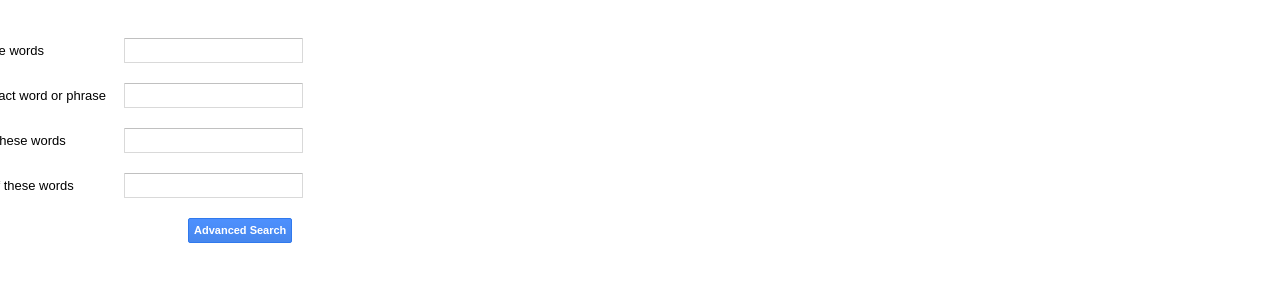
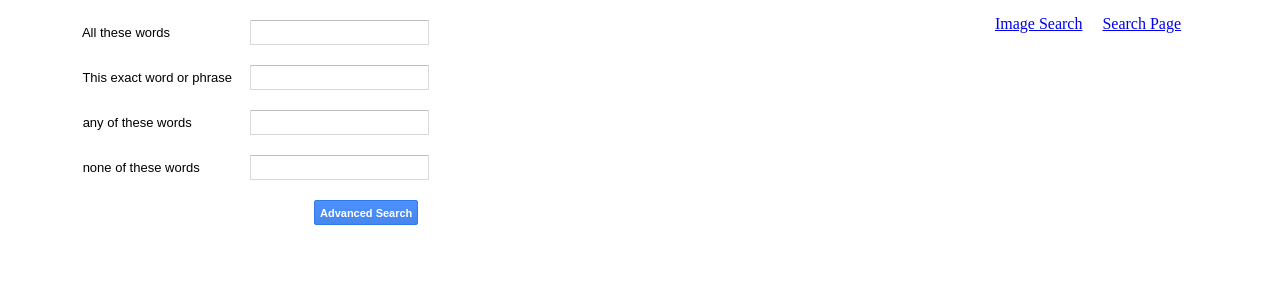
Before and after one commit to Maciel-Dev/Project0, a plain HTML site: page advancedSearch.html in a window 1280 px wide. Drawn offline with Linux system fonts and the light colour scheme.

Commit message:
'FinalV2'

```diff
--- a/advancedSearch.html
+++ b/advancedSearch.html
@@ -26,6 +26,9 @@
             <input type='submit' value='Advanced Search'>
         </form>
 
+        <a class="links" href="imageSearch.html">Image Search</a>
+        <a class="links" href="index.html">Search Page</a>
+
 
     </body>
 </html>
--- a/advancedStyle.scss
+++ b/advancedStyle.scss
@@ -22,9 +22,9 @@ input{
 }
 
 .forms{
-    position: relative;
-    left: -700px;
-    top: -280px;
+    position: absolute;
+    left: -100px;
+    top: 0px;
     font-family: Arial, Helvetica, sans-serif;
     font-size: small;
 }
@@ -58,3 +58,10 @@ input[type="submit"]:hover{
     cursor: default;
     box-shadow:0px 0px 4px #156af1;
 }
+
+.links {
+    position: relative;
+    bottom: 47%;
+    right: -35%;
+    padding: 10px;
+  }
```
Also changed, not shown: imageSearch.html (+1 -0 lines), index.html (+1 -0 lines), advancedStyle.css, style.css, 1 other file.
